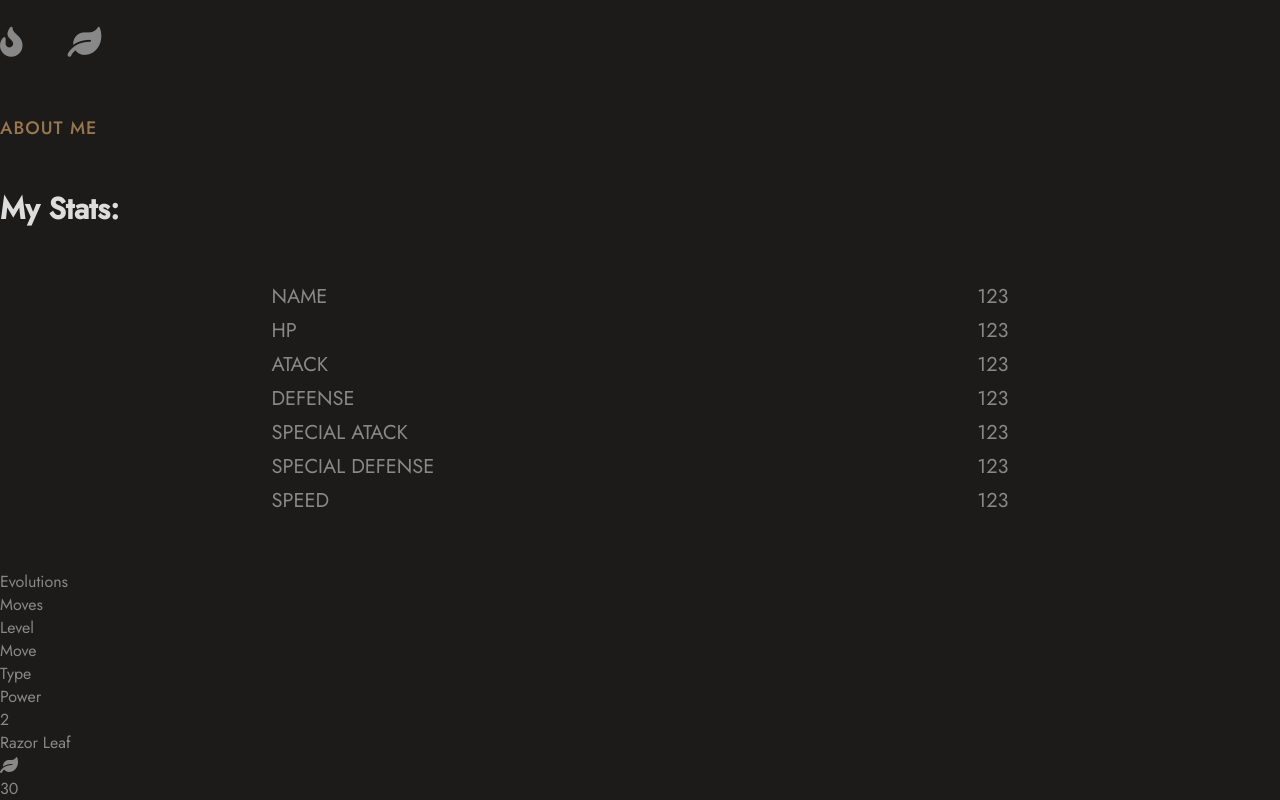
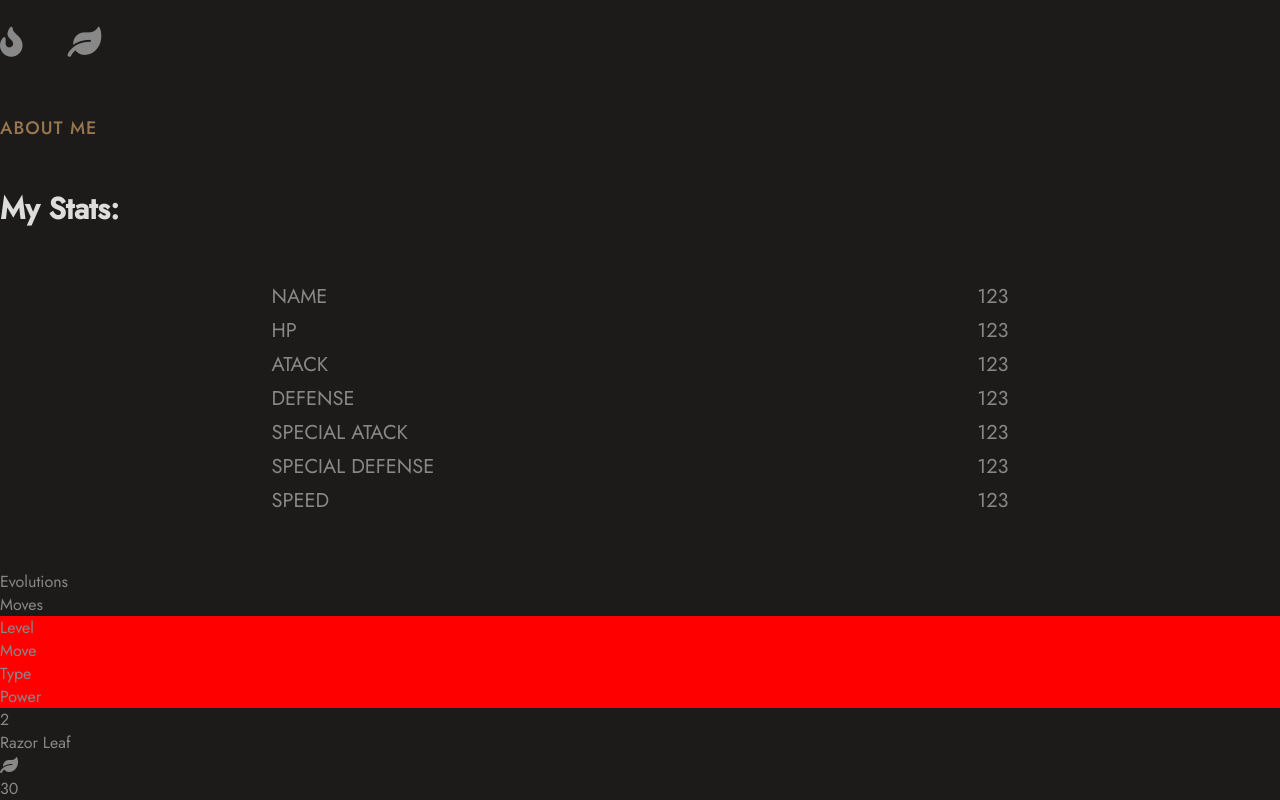
Before and after one commit to facu1995/PokeDev, a React (Create React App) app: page / in a window 1280 px wide. Shown: the part 1644-2444 px from the top of the page. Built offline with nearby package versions, Linux system fonts and the light colour scheme.

Commit message:
[EDIT/FILE]Cambios en estilos

```diff
--- a/src/components/presentational/MyPokemonScreen/MyPokemonScreenExpEvoLoc.jsx
+++ b/src/components/presentational/MyPokemonScreen/MyPokemonScreenExpEvoLoc.jsx
@@ -1,5 +1,5 @@
 import React from 'react'
-import { PokemonMoves } from './PokemonMoves'
+import { PokemonMoves } from './elements/PokemonMoves'
 
 export const MyPokemonScreenExpEvoLoc = () => {
     return (
--- /dev/null
+++ b/src/components/presentational/MyPokemonScreen/elements/PokemonEvolutions.jsx
@@ -0,0 +1,9 @@
+import React from 'react'
+
+export const PokemonEvolutions = () => {
+    return (
+        <div>
+            Pokemon Evolutions
+        </div>
+    )
+}
--- a/src/components/presentational/MyPokemonScreen/PokemonMoves.jsx
+++ b/src/components/presentational/MyPokemonScreen/elements/PokemonMoves.jsx
@@ -1,5 +1,5 @@
 import React from 'react'
-import pokeTypes from '../visualData/pokeTypes'
+import pokeTypes from '../../visualData/pokeTypes'
 
 export const PokemonMoves = () => {
     return (
--- a/src/styles/elements/PokemonMoves.css
+++ b/src/styles/elements/PokemonMoves.css
@@ -0,0 +1,3 @@
+.PokemonMover__barHeader{
+    background-color: red;
+}
--- a/src/styles/style.css
+++ b/src/styles/style.css
@@ -4,4 +4,7 @@
 @import './components/MyPokemonScreen.css';
 @import './components/MyPokemonScreenHeader.css';
 @import './components/MyPokemonScreenDetails.css';
-@import './components/MyPokemonScreenStats.css'
+@import './components/MyPokemonScreenStats.css';
+@import './components/MyPokemonScreenExpEvoLoc.css';
+@import './elements/PokemonEvolutions.css';
+@import './elements/PokemonMoves.css';
```
Also changed, not shown: src/styles/elements/PokemonEvolutions.css (added).
